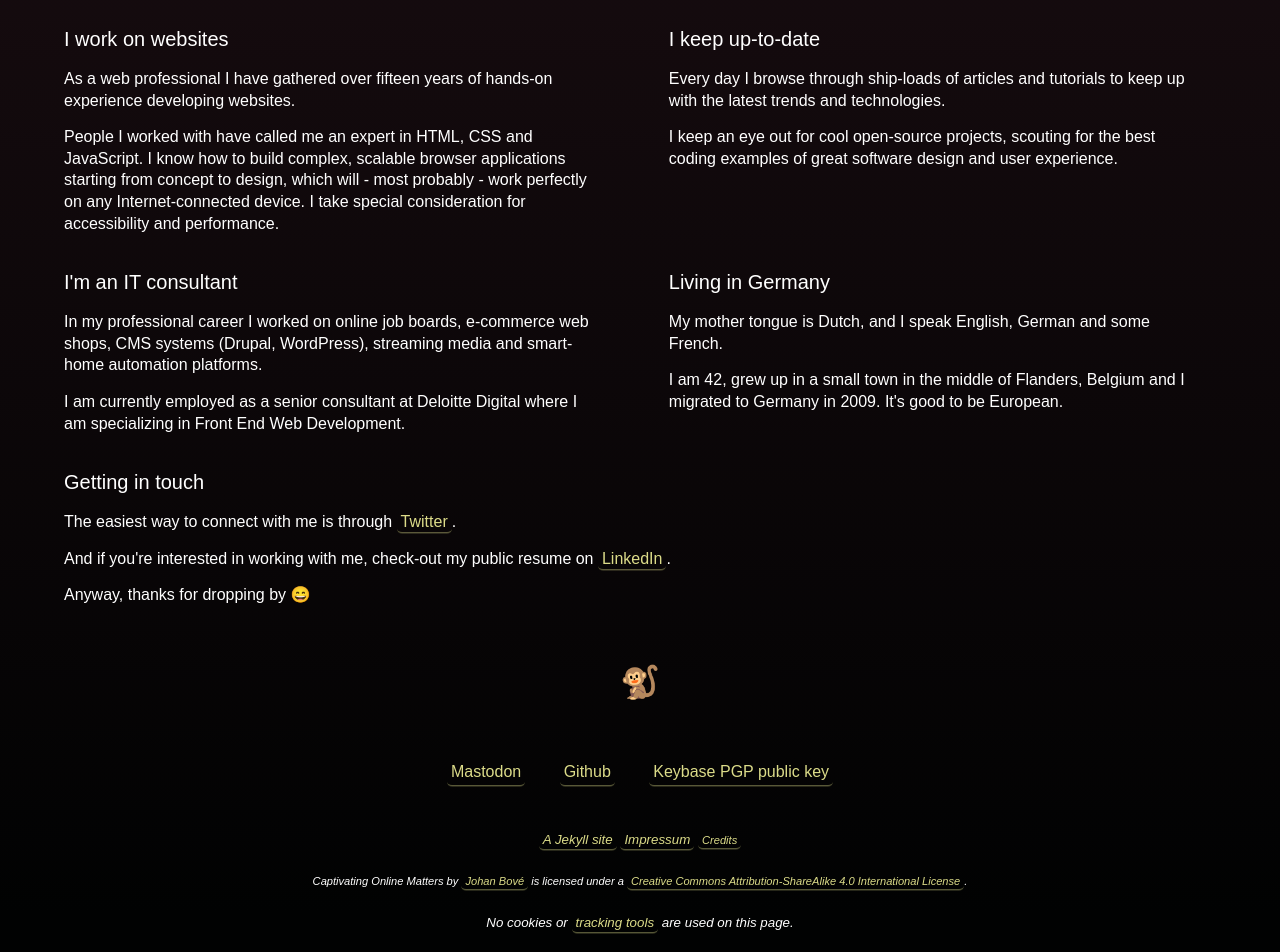
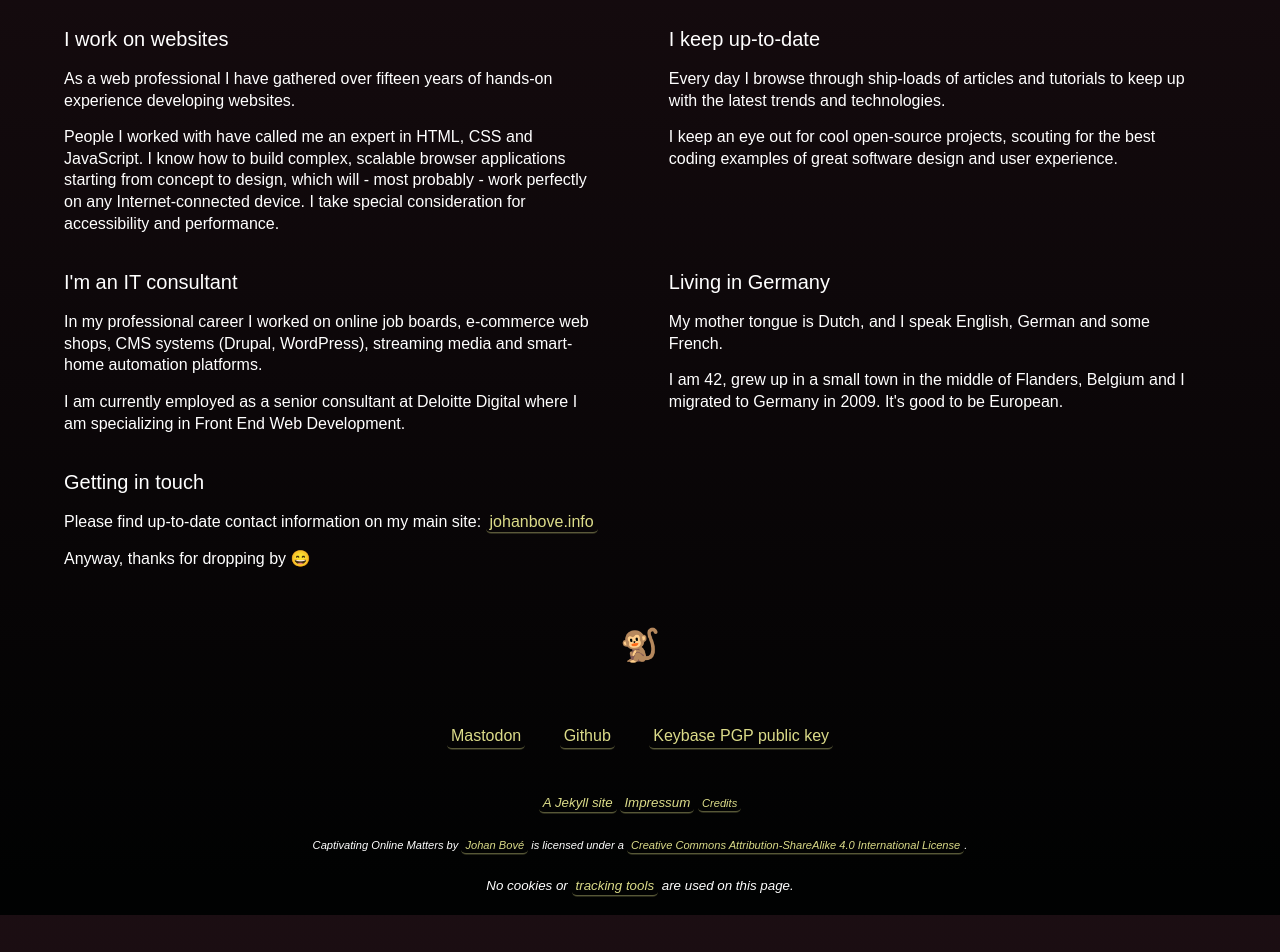
Before and after one commit to johanbove/johanbove.github.io, a Jekyll site: the page built from index.md, in a window 1280 px wide. Shown: the part 339-1291 px from the top of the page. Built offline with Jekyll 4.4.1, drawn with Linux system fonts in a browser that asks for light colours; emoji names are drawn with the system emoji font; after the commit the page ends 1254 px from its top, so only the background shows below that.

Commit message:
Update index.md

```diff
--- a/index.md
+++ b/index.md
@@ -45,8 +45,7 @@ Getting current year for calculating my age.
 
   <div class="block">
     <h3>Getting in touch</h3>
-    <p>The easiest way to connect with me is through <a href="//twitter.com/johanbove">Twitter</a>.</p>
-    <p>And if you're interested in working with me, check-out my public resume on <a href="//de.linkedin.com/in/johanbove">LinkedIn</a>.</p>
+    <p>Please find up-to-date contact information on my main site: <a href="https://johanbove.info">johanbove.info</a></p>
     <p>Anyway, thanks for dropping by :smile:</p>
   </div>
 
```
